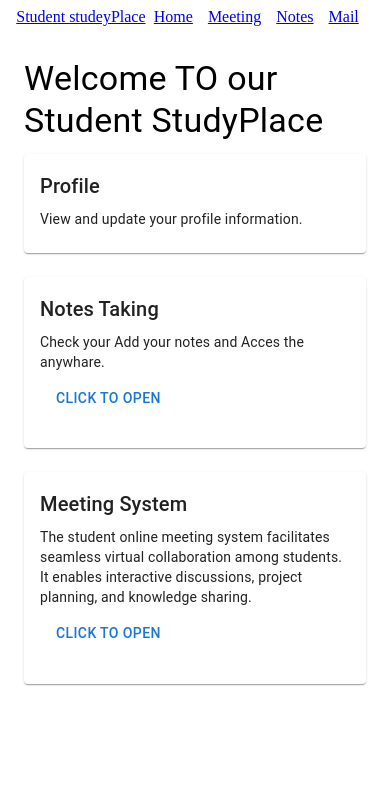
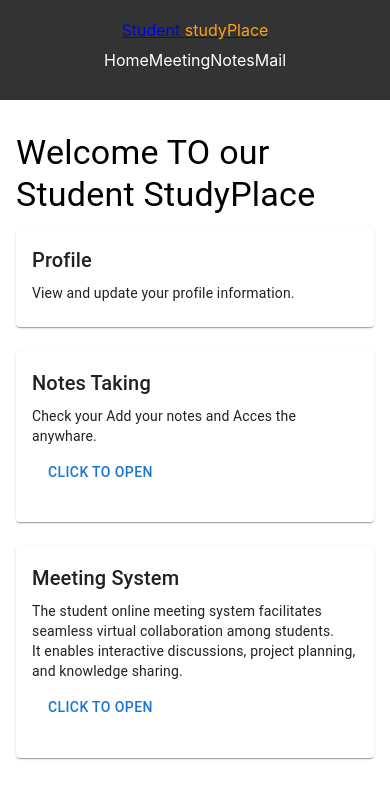
Before and after one commit to Dhinesh4668/student-community-web-project, a React (Vite) app in the folder client/: page / in a window 390 px wide. Shown: the top 798 px of the page. Built offline with nearby package versions, Linux system fonts and the light colour scheme.

Commit message:
final commit

```diff
--- a/client/src/app/NavigationBar/Nav.css
+++ b/client/src/app/NavigationBar/Nav.css
@@ -1,5 +1,40 @@
-.container{
+.container {
     display: flex;
-    flex-direction: row;
-    justify-content: space-evenly;
-}
+    justify-content: space-between;
+    align-items: center;
+    padding: 20px;
+    background-color: #333;
+    color: white;
+  }
+
+  .left-container span {
+    color: #fca311;
+  }
+
+  .right-container {
+    display: flex;
+    align-items: center;
+  }
+
+  .menu-item {
+    text-decoration: none;
+    color: white;
+    margin-right: 15px;
+  }
+
+  /* Media Query for Responsive Design */
+  @media (max-width: 768px) {
+    .container {
+      flex-direction: column;
+      align-items: center;
+    }
+
+    .right-container {
+      margin-top: 10px;
+    }
+
+    .menu-item {
+      margin-right: 0;
+      margin-bottom: 10px;
+    }
+  }
--- a/client/src/app/NavigationBar/Nav.jsx
+++ b/client/src/app/NavigationBar/Nav.jsx
@@ -1,20 +1,166 @@
-import React from 'react'
-import './Nav.css'
-import { Link } from 'react-router-dom'
+// // import React from 'react'
+// // import './Nav.css'
+// // import { Link } from 'react-router-dom'
+// // const Nav = () => {
+// //   return (
+// //     <nav className='container'>
+// //         <div className='left-container'>
+// //             <Link to='/'>Student <span>studeyPlace</span></Link>
+// //         </div>
+// //         <div className='right-container'>
+// //             <Link to='/' style={{paddingRight: '15px'}}>Home</Link>
+// //             <Link to='/meet' style={{paddingRight: '15px'}}>Meeting</Link>
+// //             <Link to='/notes' style={{paddingRight: '15px'}}>Notes</Link>
+// //             <Link to='/mail' style={{paddingRight: '15px'}}>Mail</Link>
+// //         </div>
+// //     </nav>
+// //   )
+// // }
+
+// // export default Nav
+// import React, { useState } from 'react';
+// import './Nav.css';
+// import { Link } from 'react-router-dom';
+// import Menu from '@mui/material/Menu';
+// import MenuItem from '@mui/material/MenuItem';
+// import { makeStyles } from '@mui/styles';
+// import Container from '@mui/material/Container';
+
+// const useStyles = makeStyles((theme) => ({
+//   navContainer: {
+//     display: 'flex',
+//     justifyContent: 'space-between',
+//     alignItems: 'center',
+//     padding: theme.spacing(2),
+//     [theme.breakpoints.down('sm')]: {
+//       flexDirection: 'column',
+//       alignItems: 'center',
+//     },
+//   },
+//   rightContainer: {
+//     display: 'flex',
+//     alignItems: 'center',
+//     [theme.breakpoints.down('sm')]: {
+//       marginTop: theme.spacing(1),
+//     },
+//   },
+//   menuItem: {
+//     padding: theme.spacing(1),
+//   },
+// }));
+
+// const Nav = () => {
+//   const classes = useStyles();
+//   const [anchorEl, setAnchorEl] = useState(null);
+
+//   const handleClick = (event) => {
+//     setAnchorEl(event.currentTarget);
+//   };
+
+//   const handleClose = () => {
+//     setAnchorEl(null);
+//   };
+
+//   return (
+//     <Container className={classes.navContainer}>
+//       <div className='left-container'>
+//         <Link to='/'>
+//           Student <span>studyPlace</span>
+//         </Link>
+//       </div>
+//       <div className={classes.rightContainer}>
+//         <Link to='/' className={classes.menuItem}>
+//           Home
+//         </Link>
+//         <Link
+//           to='/meet'
+//           className={classes.menuItem}
+//           aria-controls='meeting-menu'
+//           aria-haspopup='true'
+//           onClick={handleClick}
+//         >
+//           Meeting
+//         </Link>
+//         <Link to='/notes' className={classes.menuItem}>
+//           Notes
+//         </Link>
+//         <Link to='/mail' className={classes.menuItem}>
+//           Mail
+//         </Link>
+//         <Menu
+//           id='meeting-menu'
+//           anchorEl={anchorEl}
+//           keepMounted
+//           open={Boolean(anchorEl)}
+//           onClose={handleClose}
+//         >
+//           <MenuItem onClick={handleClose}>Create Meeting</MenuItem>
+//           <MenuItem onClick={handleClose}>Upcoming Meetings</MenuItem>
+//           <MenuItem onClick={handleClose}>Past Meetings</MenuItem>
+//         </Menu>
+//       </div>
+//     </Container>
+//   );
+// };
+
+// export default Nav;
+import React, { useState } from 'react';
+import './Nav.css';
+import { Link } from 'react-router-dom';
+import Menu from '@mui/material/Menu';
+import MenuItem from '@mui/material/MenuItem';
+
 const Nav = () => {
+  const [anchorEl, setAnchorEl] = useState(null);
+
+  const handleClick = (event) => {
+    setAnchorEl(event.currentTarget);
+  };
+
+  const handleClose = () => {
+    setAnchorEl(null);
+  };
+
   return (
     <nav className='container'>
-        <div className='left-container'>
-            <Link to='/'>Student <span>studeyPlace</span></Link>
-        </div>
-        <div className='right-container'>
-            <Link to='/' style={{paddingRight: '15px'}}>Home</Link>
-            <Link to='/meet' style={{paddingRight: '15px'}}>Meeting</Link>
-            <Link to='/notes' style={{paddingRight: '15px'}}>Notes</Link>
-            <Link to='/mail' style={{paddingRight: '15px'}}>Mail</Link>
-        </div>
+      <div className='left-container'>
+        <Link to='/'>
+          Student <span>studyPlace</span>
+        </Link>
+      </div>
+      <div className='right-container'>
+        <Link to='/' className='menu-item'>
+          Home
+        </Link>
+        <Link
+          to='/meet'
+          className='menu-item'
+          aria-controls='meeting-menu'
+          aria-haspopup='true'
+          onClick={handleClick}
+        >
+          Meeting
+        </Link>
+        <Link to='/notes' className='menu-item'>
+          Notes
+        </Link>
+        <Link to='/mail' className='menu-item'>
+          Mail
+        </Link>
+        <Menu
+          id='meeting-menu'
+          anchorEl={anchorEl}
+          keepMounted
+          open={Boolean(anchorEl)}
+          onClose={handleClose}
+        >
+          <MenuItem onClick={handleClose}>Create Meeting</MenuItem>
+          <MenuItem onClick={handleClose}>Upcoming Meetings</MenuItem>
+          <MenuItem onClick={handleClose}>Past Meetings</MenuItem>
+        </Menu>
+      </div>
     </nav>
-  )
-}
+  );
+};
 
-export default Nav
+export default Nav;
--- a/client/src/app/Screens/HomeScreen/Dashbord.jsx
+++ b/client/src/app/Screens/HomeScreen/Dashbord.jsx
@@ -31,7 +31,9 @@ function Dashbord() {
                             <Typography variant="body2">
                                 Check your Add your notes and Acces the anywhare.
                                 <CardActions>
-                                    <Button size="medium" onClick={navigate('/notes')}>Click To OPEN</Button>
+                                    <Button size="medium" onClick={()=>{
+                                        navigate('/notes')
+                                    }}>Click To OPEN</Button>
                                 </CardActions>
                             </Typography>
 
@@ -48,7 +50,9 @@ function Dashbord() {
                             The student online meeting system facilitates seamless virtual collaboration among students.<br></br> It enables interactive discussions, project planning, and knowledge sharing.
                             </Typography>
                             <CardActions>
-                                <Button onClick={navigate('/meet')}>Click TO open</Button>
+                                <Button onClick={()=>{
+                                    navigate('/meet')
+                                }}>Click TO open</Button>
                             </CardActions>
                         </CardContent>
                     </Card>
--- a/client/src/app/Screens/MeetingScreen/Meet.jsx
+++ b/client/src/app/Screens/MeetingScreen/Meet.jsx
@@ -1,4 +1,3 @@
-/* eslint-disable no-unused-vars */
 import * as React from 'react';
 import { ZegoUIKitPrebuilt } from '@zegocloud/zego-uikit-prebuilt';
 
@@ -25,8 +24,8 @@ export default function App() {
   const roomID = getUrlParams().get('roomID') || randomID(5);
   let myMeeting = async (element) => {
 
- const appID = 32858190;
- const serverSecret = "7951273ed27b49ad6894edb964a2a3c6";
+ const appID = 1759019367;
+ const serverSecret = "7f2f15c6b03c6fa5100af94c9f724f95";
  const kitToken =  ZegoUIKitPrebuilt.generateKitTokenForTest(appID, serverSecret, roomID,  randomID(5),  randomID(5));
 
 
--- /dev/null
+++ b/client/src/index.css
@@ -0,0 +1,11 @@
+body {
+    margin: 0;
+    font-family: -apple-system, BlinkMacSystemFont, 'Segoe UI', 'Roboto', 'Oxygen',
+      'Ubuntu', 'Cantarell', 'Fira Sans', 'Droid Sans', 'Helvetica Neue',
+      sans-serif;
+    -webkit-font-smoothing: antialiased;
+    -moz-osx-font-smoothing: grayscale;
+
+    /* background-color: black;
+    color: white; */
+  }
--- a/client/src/main.jsx
+++ b/client/src/main.jsx
@@ -1,7 +1,7 @@
 import React from 'react'
 import ReactDOM from 'react-dom/client'
 import App from './App.jsx'
-
+import './index.css'
 ReactDOM.createRoot(document.getElementById('root')).render(
   <React.StrictMode>
     <App />
```
